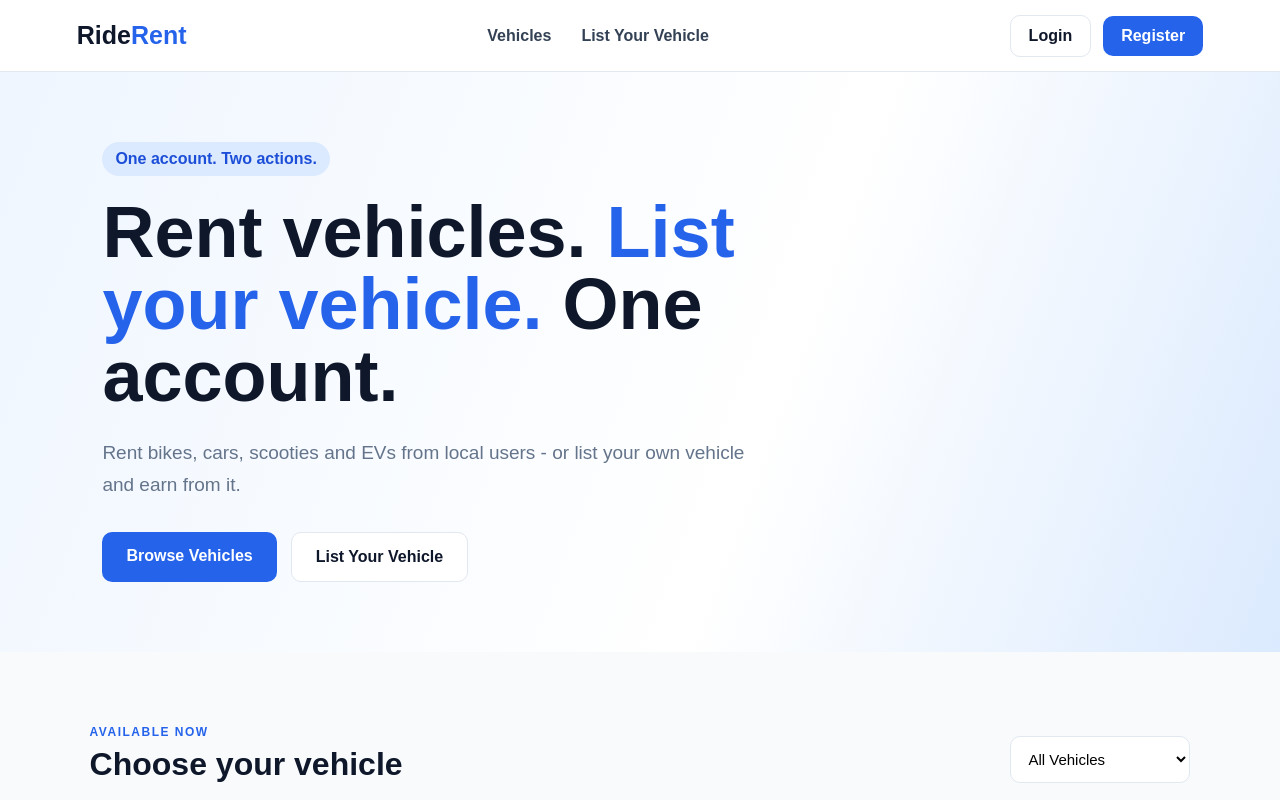
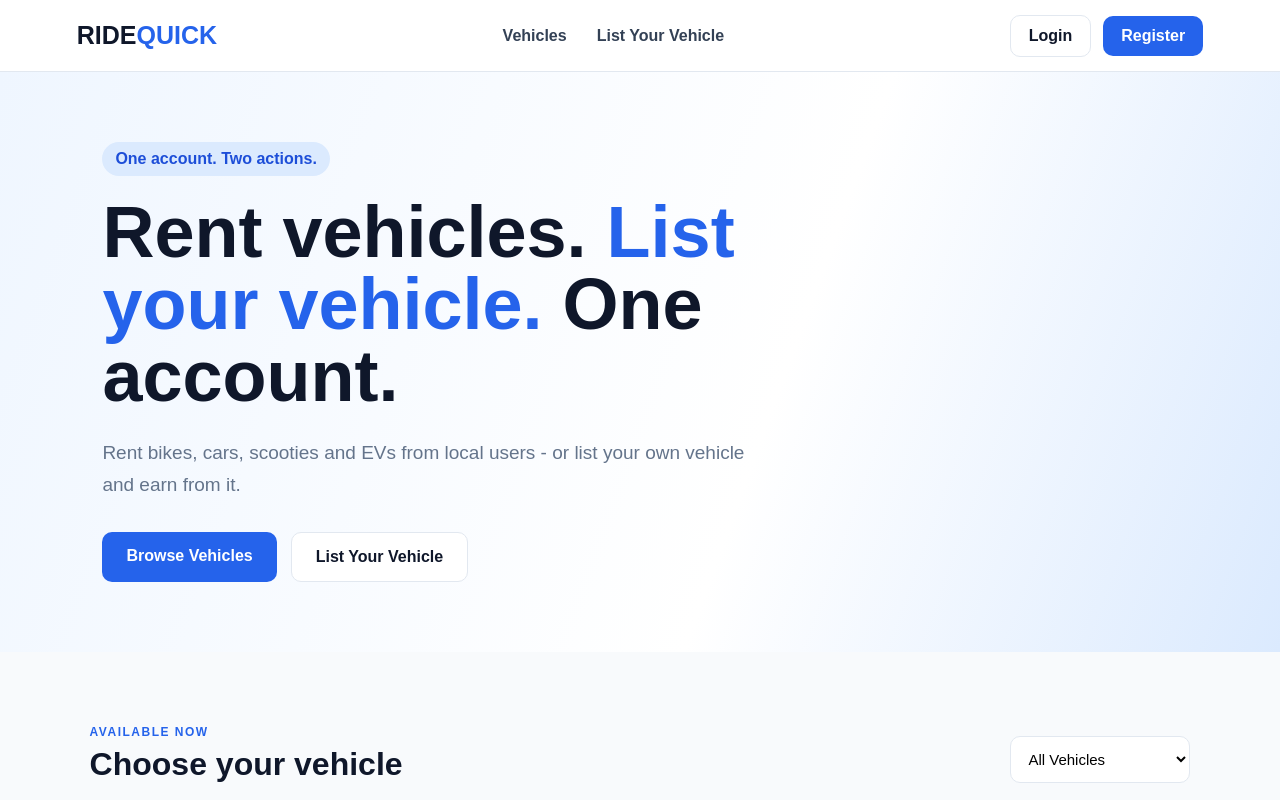
Before and after one commit to Sarango6/ridequick, a website: page public/index.html in a window 1280 px wide. Shown: the top 800 px of the page. Drawn offline with Linux system fonts and the light colour scheme; no server answers.

Commit message:
Update index.html

```diff
--- a/public/index.html
+++ b/public/index.html
@@ -3,12 +3,12 @@
 <head>
     <meta charset="UTF-8">
     <meta name="viewport" content="width=device-width, initial-scale=1.0">
-    <title>RideRent - Vehicle Rental</title>
+    <title>RIDEQUICK - Vehicle Rental</title>
     <link rel="stylesheet" href="css/style.css">
 </head>
 <body>
     <header class="navbar">
-        <div class="logo">Ride<span>Rent</span></div>
+        <div class="logo">RIDE<span>QUICK</span></div>
         <nav>
             <a href="/">Vehicles</a>
             <a href="dashboard.html" data-auth-state="authed">Dashboard</a>
```
